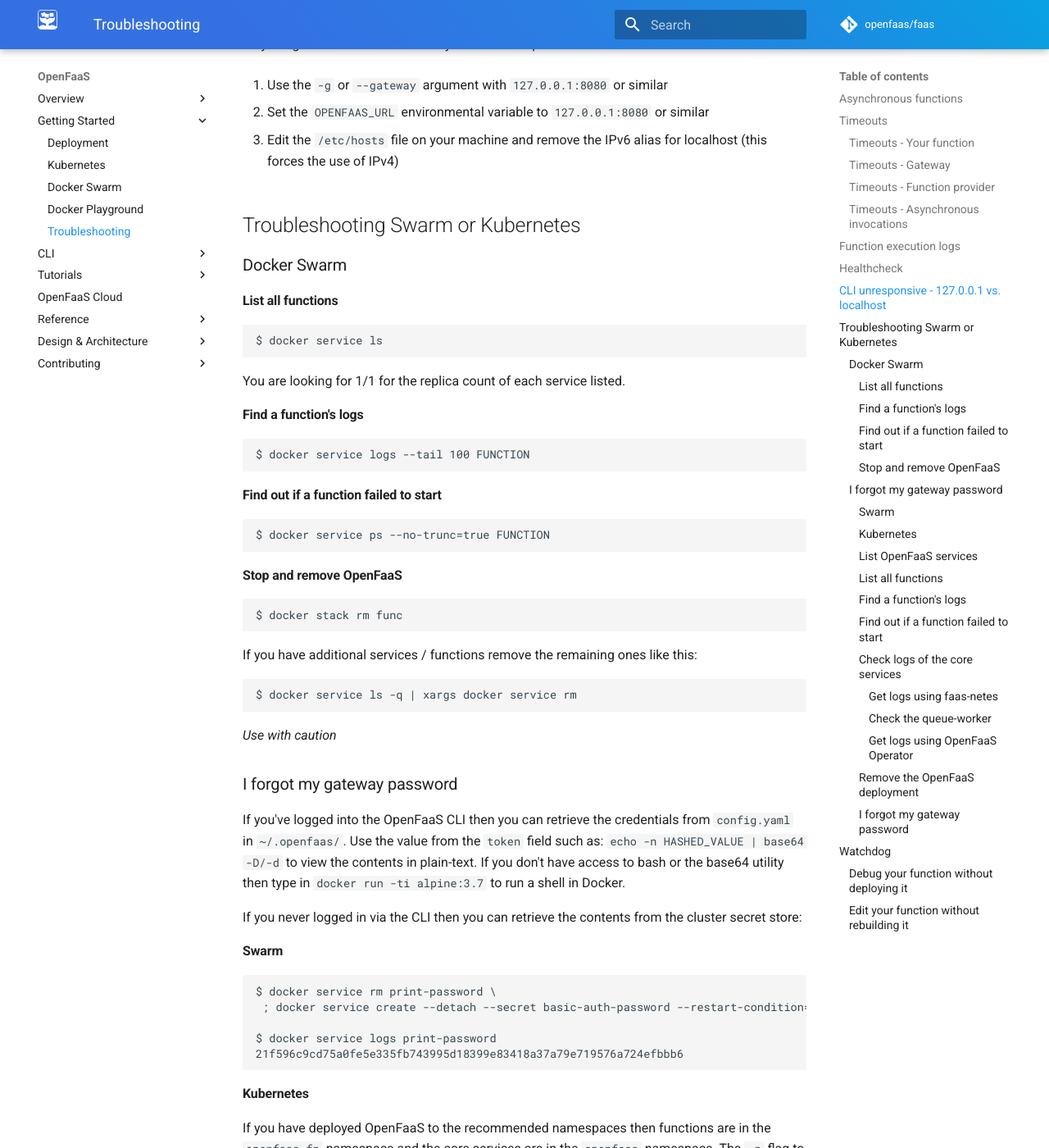
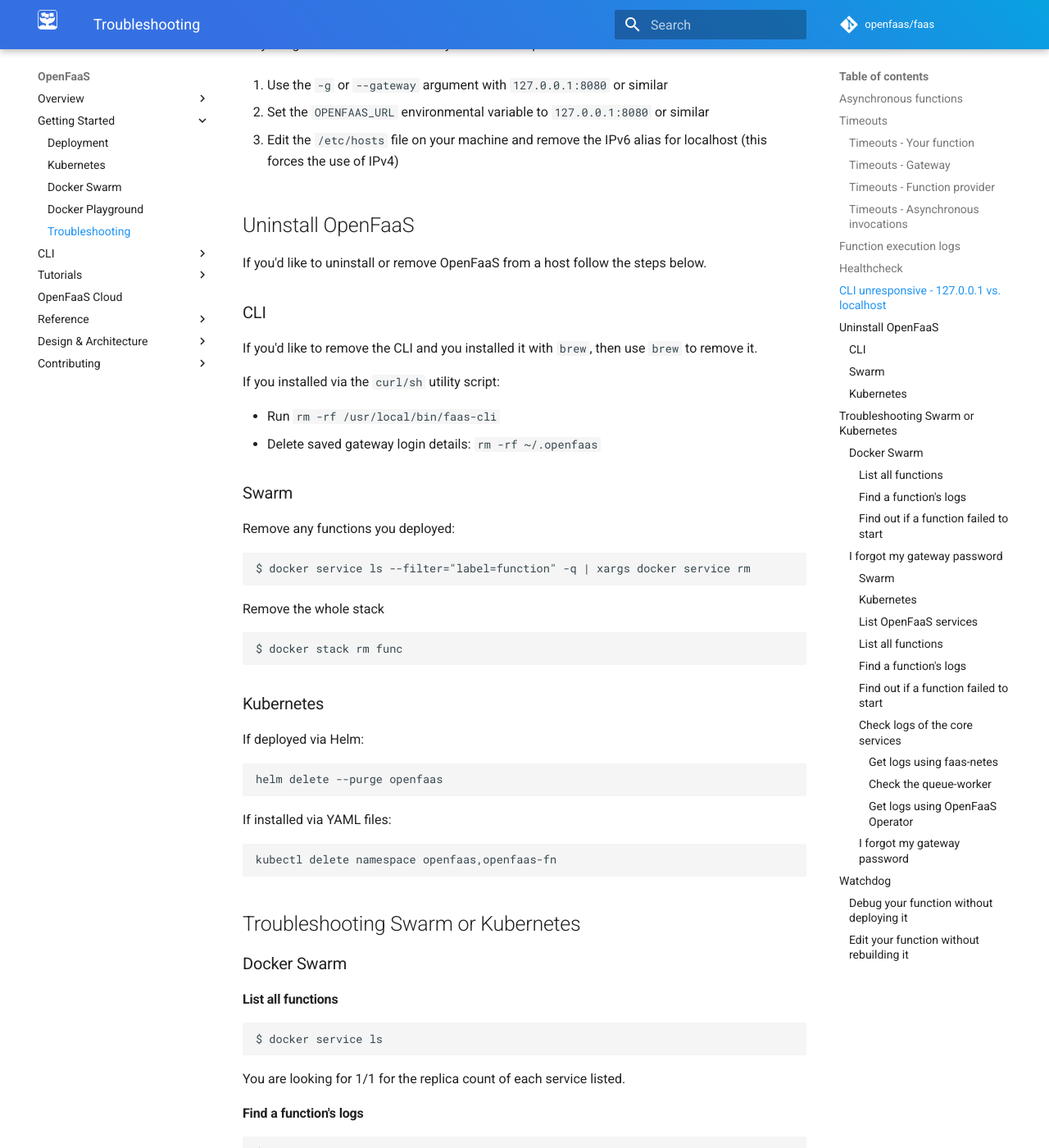
Before and after one commit to openfaas/docs, an MkDocs documentation site: the page built from docs/deployment/troubleshooting.md, in a window 1280 px wide and 1400 px high, scrolled down 3884 px. Shown: the whole window at 82% size. Built offline with MkDocs 1.6.1 and Material for MkDocs 9.7.7, drawn with Linux system fonts in a browser that asks for light colours; comment, search, counter and statistics services are not loaded; some of the changed text lies outside the part shown.

Commit message:
Add faas-cli uninstall option
Brings removal/uninstall out into its own section for clarity.

Signed-off-by: Alex Ellis (VMware) <alexellis2@gmail.com>

````diff
--- a/docs/deployment/troubleshooting.md
+++ b/docs/deployment/troubleshooting.md
@@ -165,6 +165,47 @@ On certain Linux distributions the name `localhost` maps to an IPv6 alias meanin
 
 3.  Edit the `/etc/hosts` file on your machine and remove the IPv6 alias for localhost (this forces the use of IPv4)
 
+## Uninstall OpenFaaS
+
+If you'd like to uninstall or remove OpenFaaS from a host follow the steps below.
+
+### CLI
+
+If you'd like to remove the CLI and you installed it with `brew`, then use `brew` to remove it.
+
+If you installed via the `curl/sh` utility script:
+
+* Run `rm -rf /usr/local/bin/faas-cli`
+* Delete saved gateway login details: `rm -rf ~/.openfaas`
+
+### Swarm
+
+Remove any functions you deployed:
+
+```
+$ docker service ls --filter="label=function" -q | xargs docker service rm
+```
+
+Remove the whole stack
+
+```
+$ docker stack rm func
+```
+
+### Kubernetes
+
+If deployed via Helm:
+
+```
+helm delete --purge openfaas
+```
+
+If installed via YAML files:
+
+```
+kubectl delete namespace openfaas,openfaas-fn
+```
+
 ## Troubleshooting Swarm or Kubernetes
 
 ### Docker Swarm
@@ -188,20 +229,6 @@ $ docker service logs --tail 100 FUNCTION
 ```
 $ docker service ps --no-trunc=true FUNCTION
 ```
-
-#### Stop and remove OpenFaaS
-
-```
-$ docker stack rm func
-```
-
-If you have additional services / functions remove the remaining ones like this:
-
-```
-$ docker service ls -q | xargs docker service rm
-```
-
-_Use with caution_
 
 ### I forgot my gateway password
 
@@ -281,14 +308,6 @@ $ kubectl logs -n openfaas deploy/gateway -c operator
 $ kubectl logs -n openfaas deploy/gateway -c gateway
 ```
 
-#### Remove the OpenFaaS deployment
-
-From within the `faas-netes` folder:
-
-```
-$ kubectl delete -f namespaces.yml,./yaml/
-```
-
 #### I forgot my gateway password
 
 Use the following:
````
